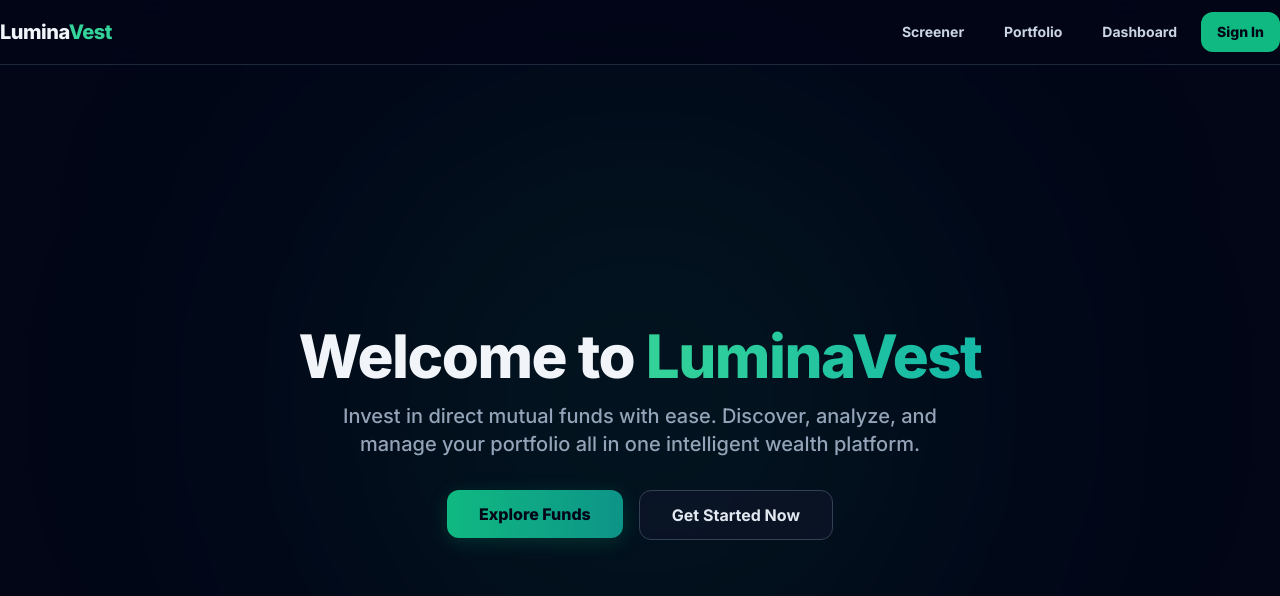
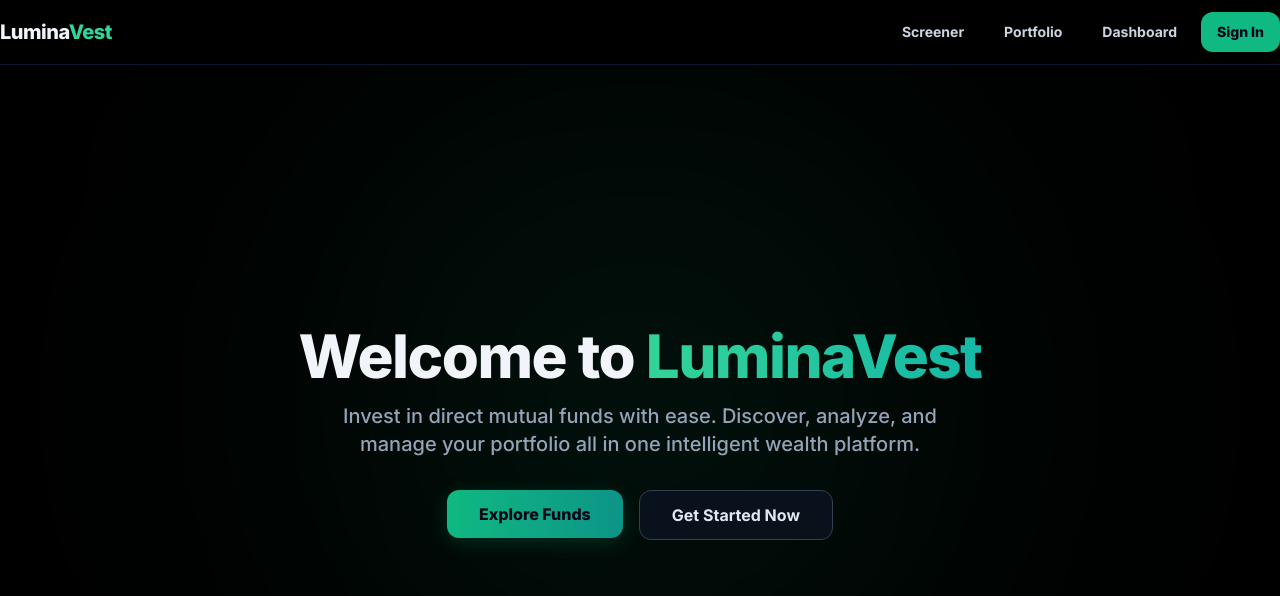
Before and after one commit to varunsahukar/Lumina, a Next.js app: page / in a window 1280 px wide. Shown: the top 596 px of the page. Built offline with nearby package versions, Linux system fonts and the light colour scheme.

Commit message:
style: force pure black and white theme globally

```diff
--- a/src/app/(auth)/login/page.tsx
+++ b/src/app/(auth)/login/page.tsx
@@ -127,7 +127,7 @@ export default function LoginPage() {
   };
 
   return (
-    <div className="relative min-h-screen flex items-center justify-center bg-slate-950 overflow-hidden px-4">
+    <div className="relative min-h-screen flex items-center justify-center bg-black overflow-hidden px-4">
       {/* Premium Ambient Background Effects */}
       <div className="absolute top-[-20%] left-[-10%] w-[600px] h-[600px] rounded-full bg-emerald-500/10 blur-[120px] pointer-events-none" />
       <div className="absolute bottom-[-20%] right-[-10%] w-[600px] h-[600px] rounded-full bg-blue-500/10 blur-[120px] pointer-events-none" />
--- a/src/app/globals.css
+++ b/src/app/globals.css
@@ -4,65 +4,35 @@
 
   @layer base {
     :root {
-      --background: 0 0% 100%;
-      --foreground: 222.2 84% 4.9%;
+      --background: 0 0% 0%; /* Pure Black */
+      --foreground: 0 0% 100%; /* Pure White */
 
-      --card: 0 0% 100%;
-      --card-foreground: 222.2 84% 4.9%;
+      --card: 0 0% 3%;
+      --card-foreground: 0 0% 100%;
 
-      --popover: 0 0% 100%;
-      --popover-foreground: 222.2 84% 4.9%;
+      --popover: 0 0% 3%;
+      --popover-foreground: 0 0% 100%;
 
-      --primary: 222.2 47.4% 11.2%;
-      --primary-foreground: 210 40% 98%;
+      --primary: 0 0% 100%;
+      --primary-foreground: 0 0% 0%;
 
-      --secondary: 210 40% 96.1%;
-      --secondary-foreground: 222.2 47.4% 11.2%;
+      --secondary: 0 0% 10%;
+      --secondary-foreground: 0 0% 100%;
 
-      --muted: 210 40% 96.1%;
-      --muted-foreground: 215.4 16.3% 46.9%;
+      --muted: 0 0% 10%;
+      --muted-foreground: 0 0% 65%;
 
-      --accent: 210 40% 96.1%;
-      --accent-foreground: 222.2 47.4% 11.2%;
+      --accent: 0 0% 10%;
+      --accent-foreground: 0 0% 100%;
 
-      --destructive: 0 84.2% 60.2%;
-      --destructive-foreground: 210 40% 98%;
+      --destructive: 0 62.8% 30.6%;
+      --destructive-foreground: 0 0% 100%;
 
-      --border: 214.3 31.8% 91.4%;
-      --input: 214.3 31.8% 91.4%;
-      --ring: 222.2 84% 4.9%;
+      --border: 0 0% 15%;
+      --input: 0 0% 15%;
+      --ring: 0 0% 80%;
 
       --radius: 0.5rem;
-    }
-
-    .dark {
-      --background: 222.2 84% 4.9%;
-      --foreground: 210 40% 98%;
-
-      --card: 222.2 84% 4.9%;
-      --card-foreground: 210 40% 98%;
-
-      --popover: 222.2 84% 4.9%;
-      --popover-foreground: 210 40% 98%;
-
-      --primary: 210 40% 98%;
-      --primary-foreground: 222.2 47.4% 11.2%;
-
-      --secondary: 217.2 32.6% 17.5%;
-      --secondary-foreground: 210 40% 98%;
-
-      --muted: 217.2 32.6% 17.5%;
-      --muted-foreground: 215 20.2% 65.1%;
-
-      --accent: 217.2 32.6% 17.5%;
-      --accent-foreground: 210 40% 98%;
-
-      --destructive: 0 62.8% 30.6%;
-      --destructive-foreground: 210 40% 98%;
-
-      --border: 217.2 32.6% 17.5%;
-      --input: 217.2 32.6% 17.5%;
-      --ring: 212.7 26.8% 83.9%;
     }
   }
 
--- a/src/app/layout.tsx
+++ b/src/app/layout.tsx
@@ -16,7 +16,7 @@ export default function RootLayout({
 }>) {
   return (
     <html lang="en" className="dark">
-      <body className={`${inter.className} bg-slate-950 text-slate-100 min-h-screen`}>{children}</body>
+      <body className={`${inter.className} bg-black text-white min-h-screen`}>{children}</body>
     </html>
   );
 }
--- a/src/app/page.tsx
+++ b/src/app/page.tsx
@@ -3,7 +3,7 @@ import { Button } from "@/components/ui/button";
 
 export default function Home() {
   return (
-    <div className="min-h-screen bg-slate-950 flex flex-col relative overflow-hidden">
+    <div className="min-h-screen bg-black flex flex-col relative overflow-hidden">
       {/* Background radial glow */}
       <div className="absolute top-1/2 left-1/2 -translate-x-1/2 -translate-y-1/2 w-[600px] h-[600px] bg-emerald-500/10 rounded-full blur-[150px] pointer-events-none" />
 
--- a/src/components/layout/Navbar.tsx
+++ b/src/components/layout/Navbar.tsx
@@ -2,7 +2,7 @@ import { Button } from "@/components/ui/button";
 
 export default function Navbar() {
   return (
-    <header className="sticky top-0 z-50 w-full border-b border-slate-800 bg-slate-950/80 backdrop-blur-md">
+    <header className="sticky top-0 z-50 w-full border-b border-slate-900 bg-black/90 backdrop-blur-md">
       <div className="container flex h-16 items-center">
         <div className="mr-4 hidden md:flex">
           <a href="/" className="mr-6 flex items-center space-x-2">
--- a/src/components/layout/Sidebar.tsx
+++ b/src/components/layout/Sidebar.tsx
@@ -86,7 +86,7 @@ export default function Sidebar() {
   };
 
   return (
-    <aside className="hidden md:flex md:w-64 md:flex-col md:border-r md:border-slate-800 bg-slate-950 text-slate-100 min-h-screen">
+    <aside className="hidden md:flex md:w-64 md:flex-col md:border-r md:border-slate-900 bg-black text-white min-h-screen">
       {/* Brand Header */}
       <div className="flex h-16 items-center px-6 border-b border-slate-900 justify-between">
         <Link href="/" className="flex items-center space-x-2">
```
